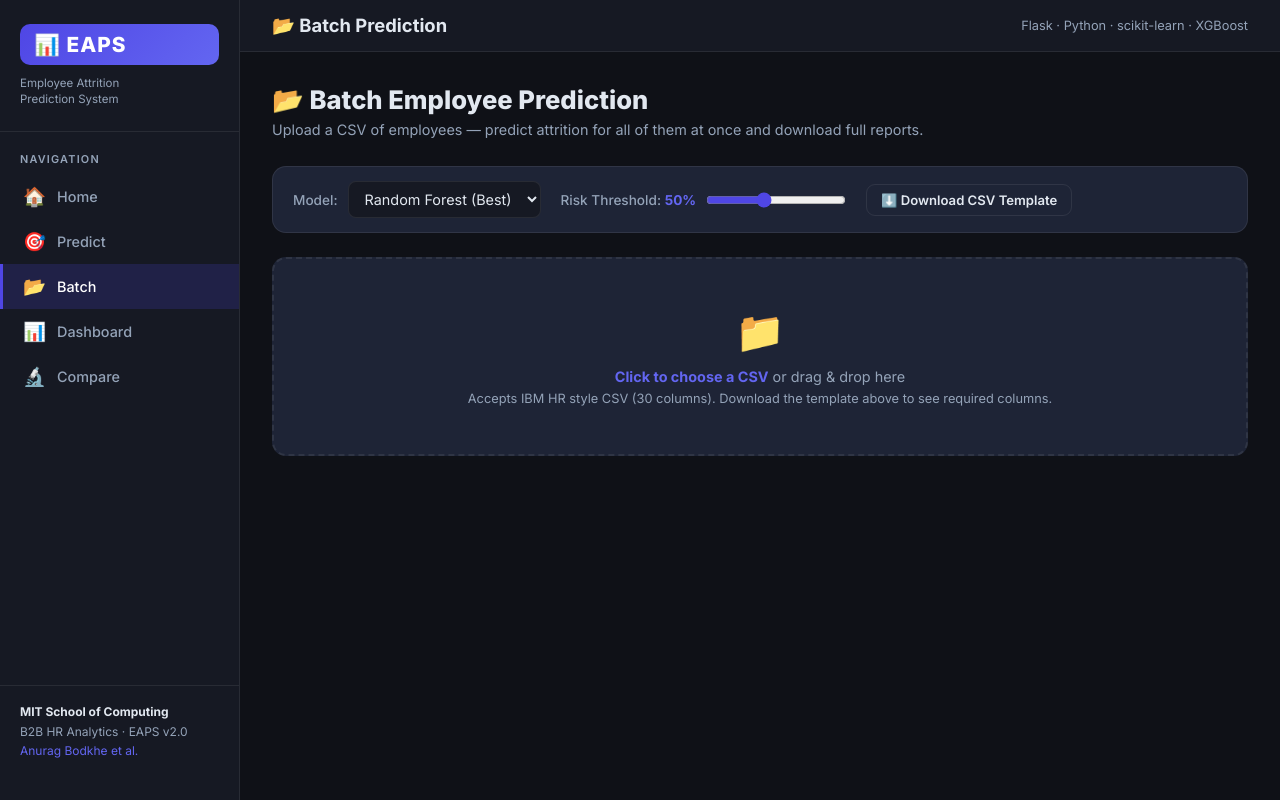
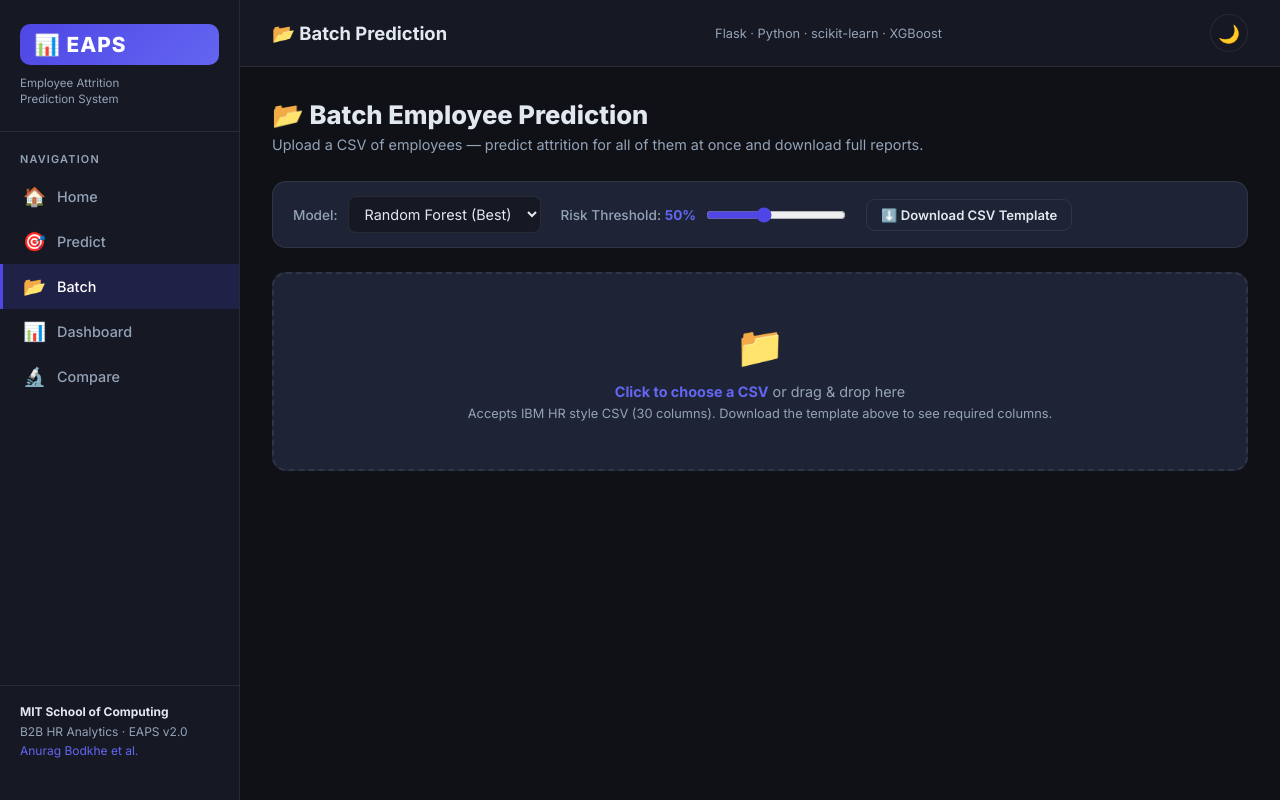
Before and after one commit to AnuragBodkhe/AI-Powered-Employee-Attrition-Prediction-System-for-B2B-HR-Analytics, a Flask app: page /batch in a window 1280 px wide. Run offline with Flask 3, Linux system fonts and the light colour scheme; some libraries are stand-ins or nearby versions.

Commit message:
Update base.html

```diff
--- a/flask_app/templates/base.html
+++ b/flask_app/templates/base.html
@@ -9,6 +9,16 @@
   <link rel="stylesheet" href="{{ url_for('static', filename='style.css') }}" />
   <!-- Plotly.js for charts -->
   <script src="https://cdn.plot.ly/plotly-2.26.0.min.js"></script>
+  <!-- Theme early check to prevent flicker -->
+  <script>
+    const savedTheme = localStorage.getItem('eaps_theme');
+    if (savedTheme) {
+      document.documentElement.setAttribute('data-theme', savedTheme);
+    } else {
+      // Default to dark
+      document.documentElement.setAttribute('data-theme', 'dark');
+    }
+  </script>
 </head>
 <body>
 
@@ -49,6 +59,10 @@
   <div class="topbar">
     <h1>{% block page_title %}EAPS{% endblock %}</h1>
     <span class="topbar-sub">Flask · Python · scikit-learn · XGBoost</span>
+
+    <button id="theme-toggle" class="btn btn-outline btn-sm" style="margin-left: auto; border-radius: 50%; width: 38px; height: 38px; padding: 0; display: flex; align-items: center; justify-content: center; font-size: 1.1rem; border: 1px solid var(--border); background: var(--bg2); color: var(--text); cursor: pointer; transition: all 0.2s;" title="Toggle Theme">
+      <span id="theme-icon">🌙</span>
+    </button>
   </div>
 
   <div class="content">
```
